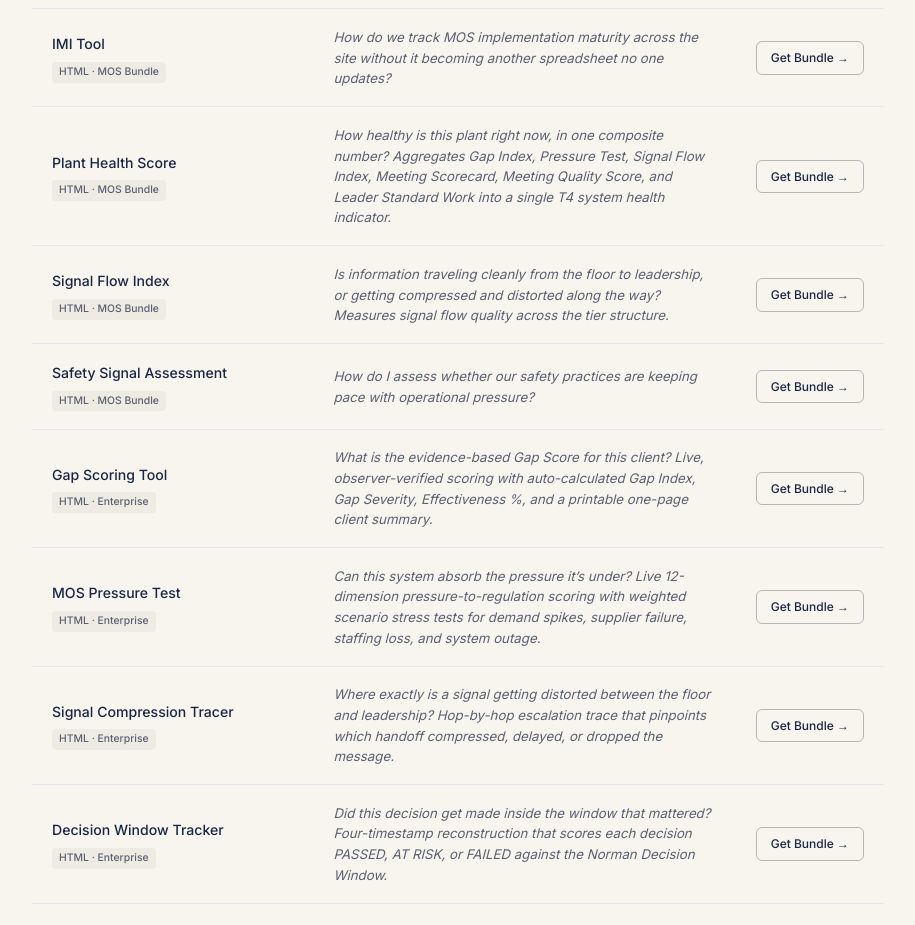
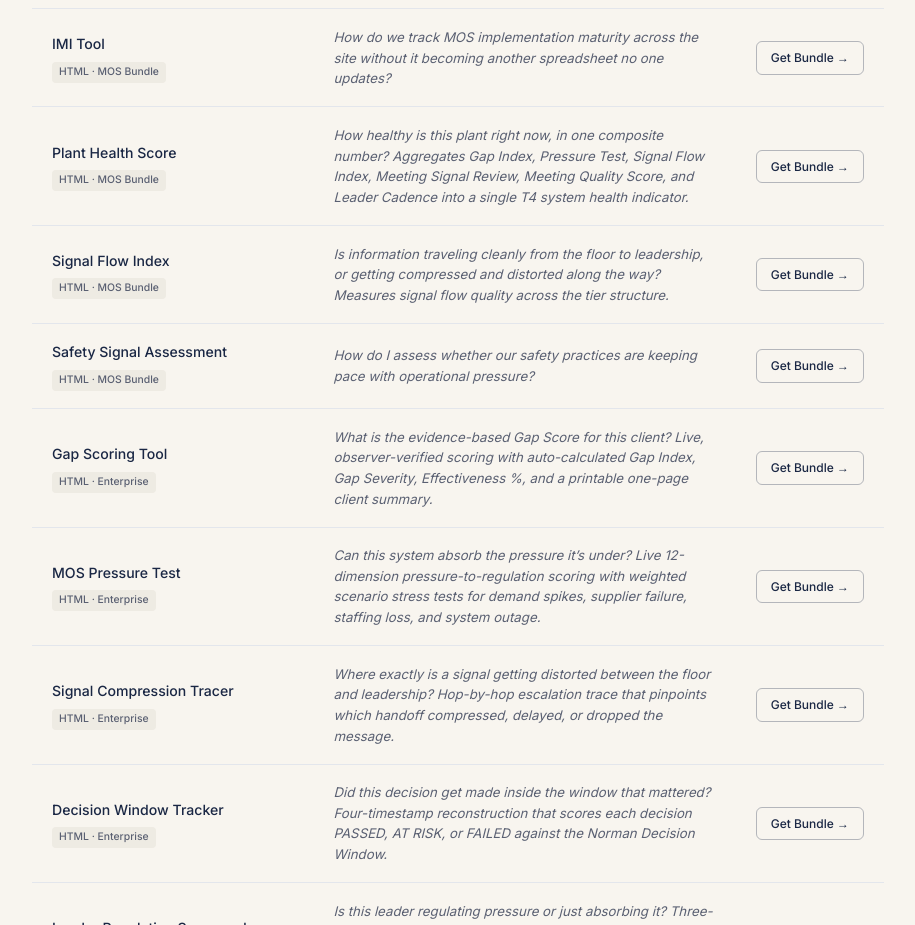
Before and after one commit to normanapplegate-design/MOSeisite, a website: page tools.html in a window 1280 px wide. Shown: the part 3520-4445 px from the top of the page, without its empty margins (182-1097 px from the left). Drawn offline with nearby package versions, Linux system fonts and the light colour scheme.

Commit message:
Update tools.html
Update Plant Health Score description with renamed tools.

```diff
--- a/tools.html
+++ b/tools.html
@@ -438,7 +438,7 @@
         <span class="cell-format">HTML &middot; MOS Bundle</span>
       </div>
       <div class="cell">
-        <div class="cell-problem">How healthy is this plant right now, in one composite number? Aggregates Gap Index, Pressure Test, Signal Flow Index, Meeting Scorecard, Meeting Quality Score, and Leader Standard Work into a single T4 system health indicator.</div>
+        <div class="cell-problem">How healthy is this plant right now, in one composite number? Aggregates Gap Index, Pressure Test, Signal Flow Index, Meeting Signal Review, Meeting Quality Score, and Leader Cadence into a single T4 system health indicator.</div>
       </div>
       <div class="cell cell-action"><a href="https://moseiorg.gumroad.com/l/MOS-Bundle" class="tool-btn outline">Get Bundle &rarr;</a></div>
     </div>
```
